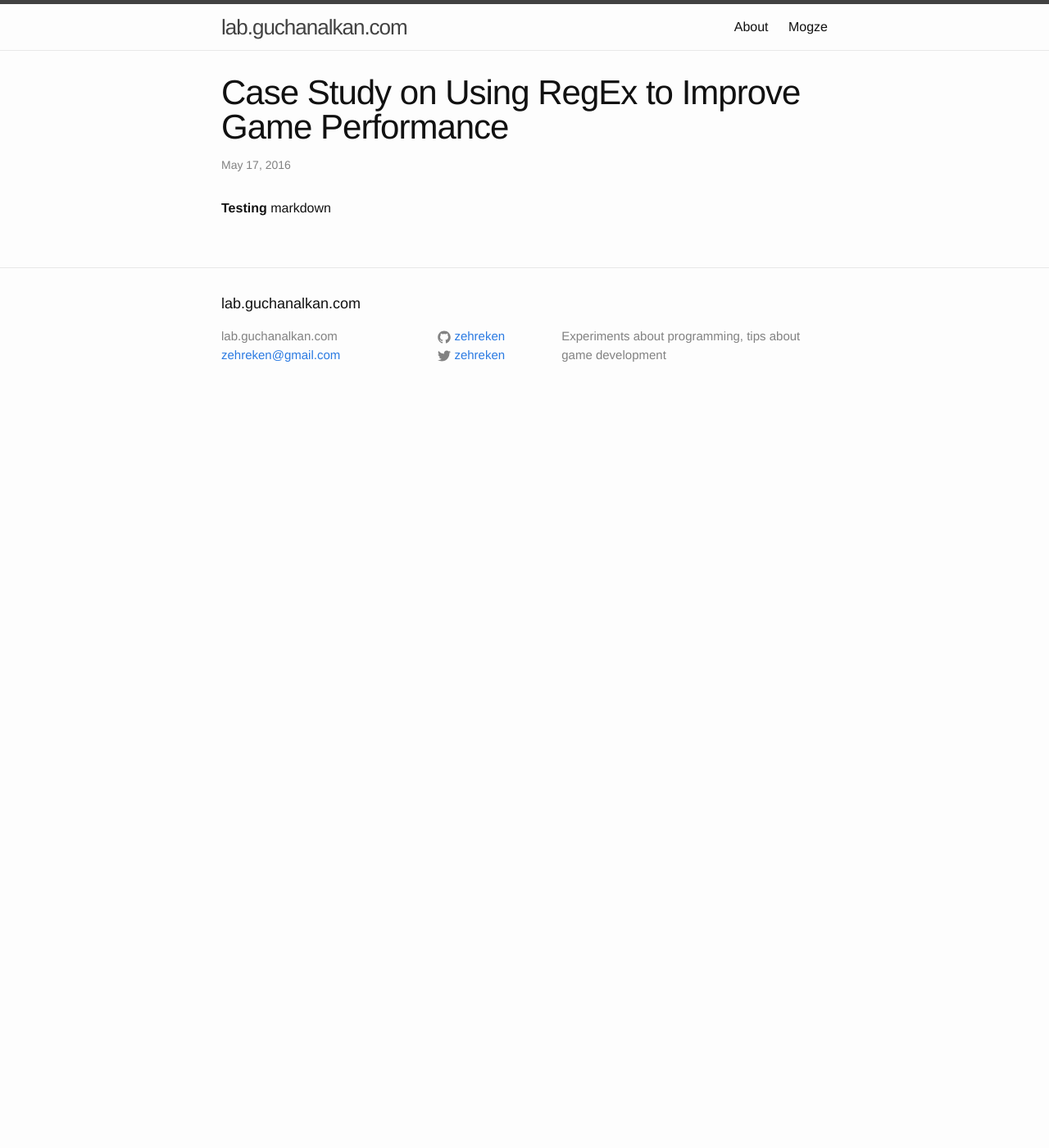
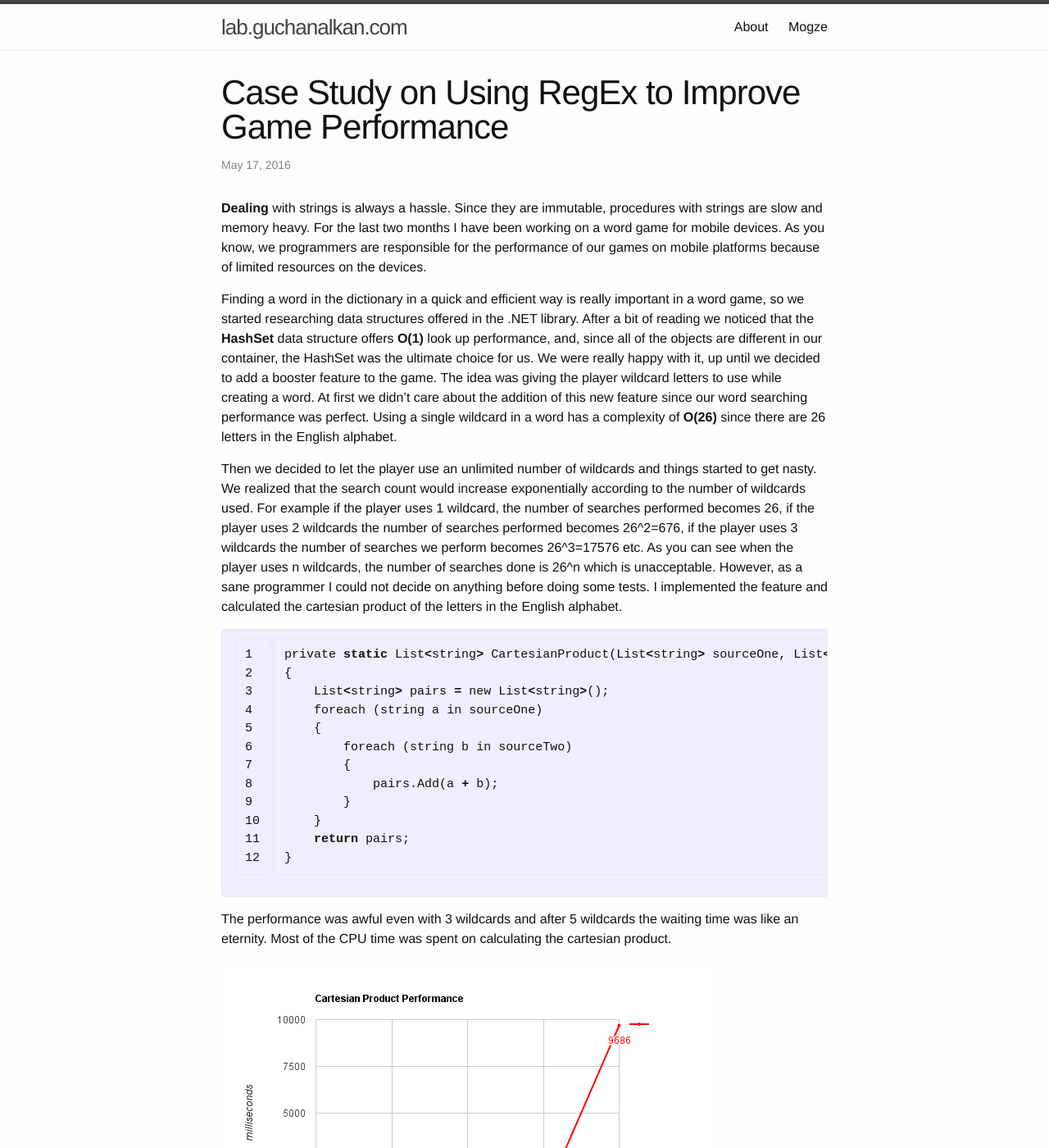
Before and after one commit to zehreken/zehreken.github.io, a Jekyll site: the page built from _posts/2016-05-17-case-study-on-string-performance.markdown, in a window 1280 px wide and 1400 px high. Shown: the whole window at 82% size. Built offline with Jekyll 4.4.1, drawn with Linux system fonts in a browser that asks for light colours; some of the changed text lies outside the part shown.

Commit message:
Add new article: case study on string performance

```diff
--- a/_posts/2016-05-17-case-study-on-string-performance.markdown
+++ b/_posts/2016-05-17-case-study-on-string-performance.markdown
@@ -2,4 +2,31 @@
 layout: post
 title: Case Study on Using RegEx to Improve Game Performance
 ---
-**Testing** markdown
+**Dealing** with strings is always a hassle. Since they are immutable, procedures with strings are slow and memory heavy. For the last two months I have been working on a word game for mobile devices. As you know, we programmers are responsible for the performance of our games on mobile platforms because of limited resources on the devices.
+
+Finding a word in the dictionary in a quick and efficient way is really important in a word game, so we started researching data structures offered in the .NET library. After a bit of reading we noticed that the **HashSet** data structure offers **O(1)** look up performance, and, since all of the objects are different in our container, the HashSet was the ultimate choice for us. We were really happy with it, up until we decided to add a booster feature to the game. The idea was giving the player wildcard letters to use while creating a word. At first we didn’t care about the addition of this new feature since our word searching performance was perfect. Using a single wildcard in a word has a complexity of **O(26)** since there are 26 letters in the English alphabet.
+
+Then we decided to let the player use an unlimited number of wildcards and things started to get nasty. We realized that the search count would increase exponentially according to the number of wildcards used. For example if the player uses 1 wildcard, the number of searches performed becomes 26, if the player uses 2 wildcards the number of searches performed becomes 26^2=676, if the player uses 3 wildcards the number of searches we perform becomes 26^3=17576 etc. As you can see when the player uses n wildcards, the number of searches done is 26^n which is unacceptable. However, as a sane programmer I could not decide on anything before doing some tests. I implemented the feature and calculated the cartesian product of the letters in the English alphabet.
+
+{% highlight c linenos %}
+private static List<string> CartesianProduct(List<string> sourceOne, List<string> sourceTwo)
+{
+    List<string> pairs = new List<string>();
+    foreach (string a in sourceOne)
+    {
+        foreach (string b in sourceTwo)
+        {
+            pairs.Add(a + b);
+        }
+    }
+    return pairs;
+}
+{% endhighlight %}
+
+The performance was awful even with 3 wildcards and after 5 wildcards the waiting time was like an eternity. Most of the CPU time was spent on calculating the cartesian product.
+
+![Alt text](/assets/2016/case_study_cartesian_product_performance.png)
+
+So we started looking for alternative search algorithms. One of my colleagues, Onur, suggested that using **RegEx** can be a good idea. I immediately implemented that and the performance was great. RegEx didn’t care if you used 5 or 15 wildcards in a word. It was instant. But still, our HashSet implementation was faster when no wildcard was used. For more performance I also put every word into separate lists according to their letter counts and sorted every list according to the score of the word. So I was able to guarantee that the first word the regex finds is the word with the highest score. You can find the source files for this test in this [repo](https://github.com/zehreken/wildcard_test).
+
+If you think that this article is wrong or missing, or maybe you have a question, please feel free to send me a message.
```
Also changed, not shown: assets/2016/case_study_cartesian_product_performance.png (added), 1 other file.
